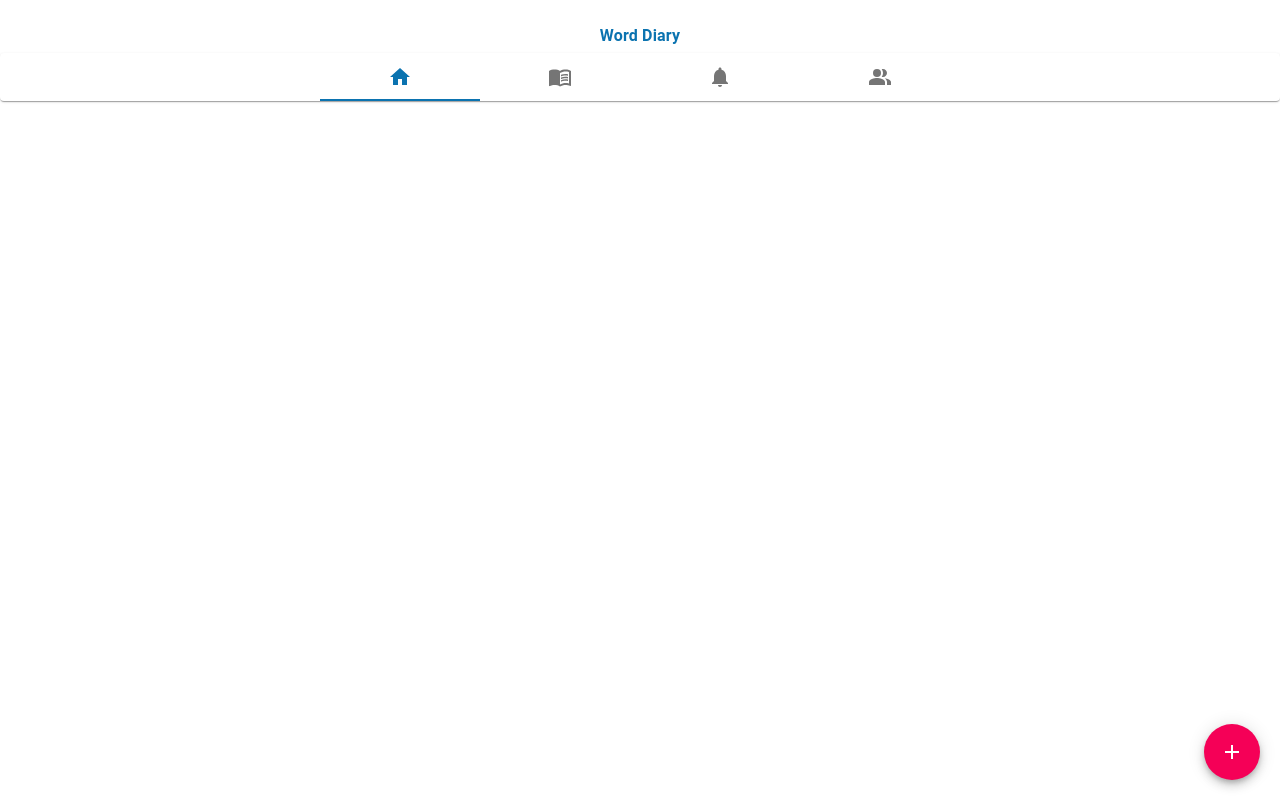
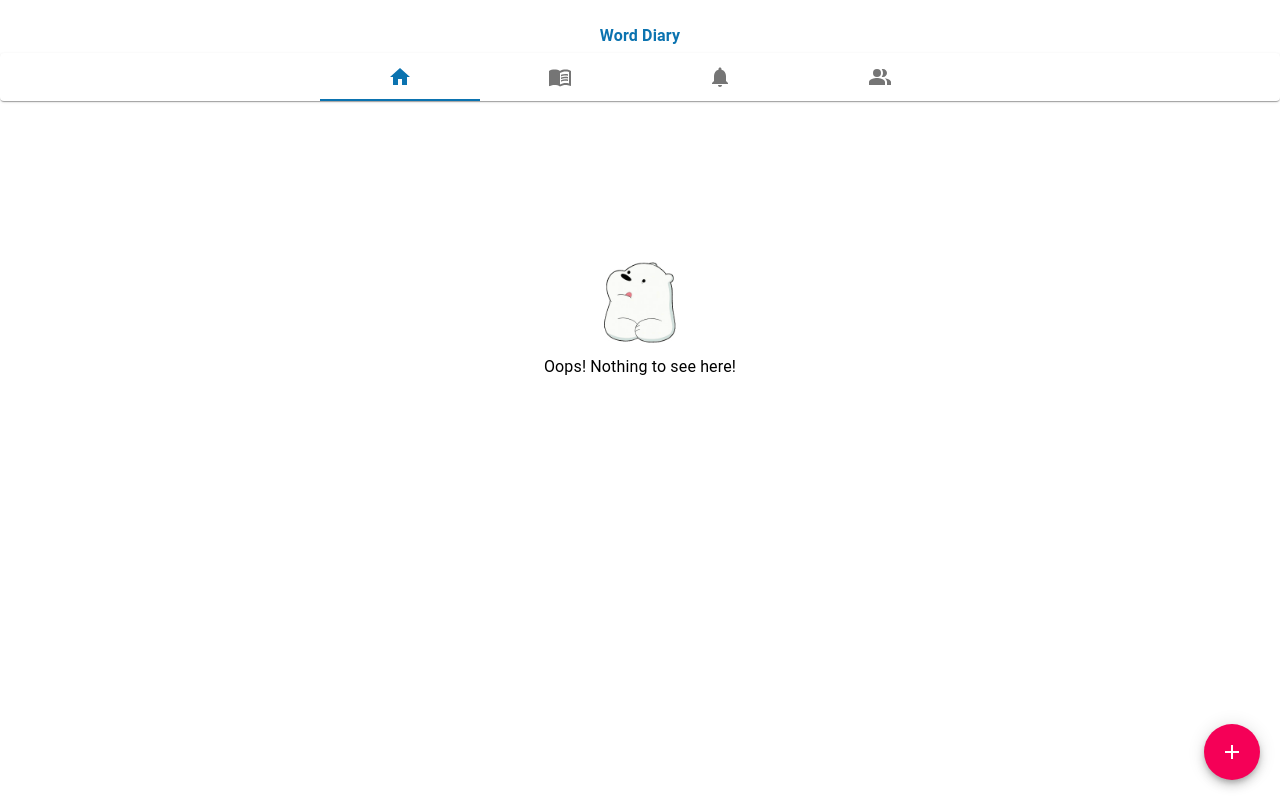
Before and after one commit to gandh99/Word-Diary, a React (Create React App) app in the folder client/: page / in a window 1280 px wide. Built offline with nearby package versions, Linux system fonts and the light colour scheme; sample sign-in values are in the browser's storage.

Commit message:
Added a placeholder for empty content in tabs

```diff
--- a/client/src/homePage/Diary.js
+++ b/client/src/homePage/Diary.js
@@ -1,10 +1,12 @@
 import React from 'react'
 import Fab from '@material-ui/core/Fab'
 import AddIcon from '@material-ui/icons/Add'
+import EmptyContentPlaceholder from './EmptyContentPlaceholder'
 
 export default function Diary() {
     return (
         <div>
+            <EmptyContentPlaceholder />
             <Fab color="secondary" aria-label="add" style={fabStyle}>
                 <AddIcon />
             </Fab>
--- /dev/null
+++ b/client/src/homePage/EmptyContentPlaceholder.js
@@ -0,0 +1,19 @@
+import React from 'react'
+import Bear from '../images/bear.png'
+import { Typography } from '@material-ui/core'
+
+export default function EmptyContentPlaceholder() {
+    return (
+        <div>
+            <img src={Bear} style={bearStyle} />
+            <Typography component="h5">
+                Oops! Nothing to see here!
+            </Typography>
+        </div>
+    )
+}
+
+const bearStyle = {
+    width: '100px',
+    marginTop: '150px'
+}
```
Also changed, not shown: client/src/images/bear.png (added).
